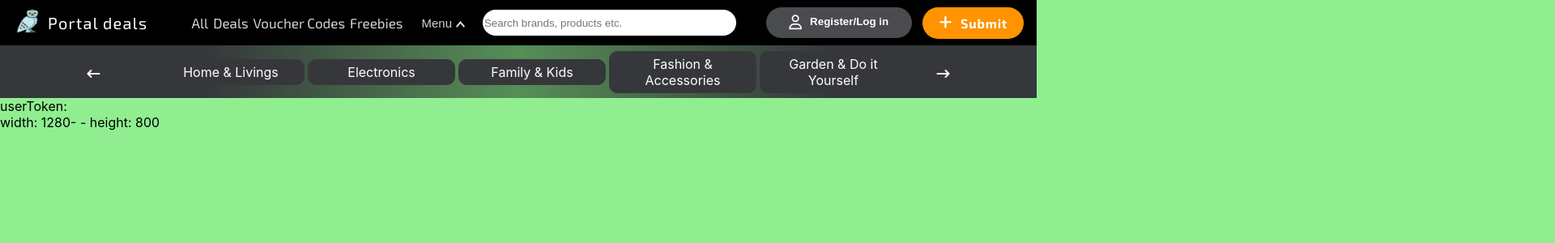
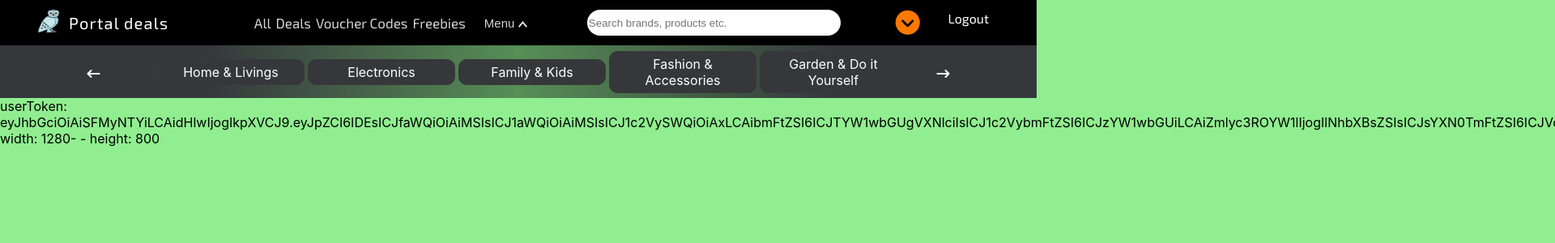
Before and after one commit to nlotoo/fuzzy-chainsaw, a React (Create React App) app: page / in a window 1280 px wide. Shown: the top 300 px of the page at 81% size, 1920 px wide, since content can reach past the window. Built offline with nearby package versions, Linux system fonts and the light colour scheme; sample sign-in values are in the browser's storage.

Commit message:
update userToken

```diff
--- a/src/App.js
+++ b/src/App.js
@@ -11,21 +11,13 @@ import GraphQL from './Components/GraphQl/GraphQL';
 import { useStateContext } from './context/StateContext';
 import useScreenSize from './Hooks/useScreenSize';
 import { useEffect } from 'react';
+import useUserToken from './Hooks/useUserToken';
 
 
 function App() {
-  let { AuthMenuState, userToken } = useStateContext();
+  let { AuthMenuState } = useStateContext();
   let screenSize = useScreenSize();
-
-
-  console.log(userToken)
-  useEffect(() => {
-
-    if (userToken == null) {
-      return console.log('userToken i clean')
-    }
-
-  }, [])
+  let userToken = useUserToken();
 
 
   return (
--- a/src/Forms/LoginForm/Login.js
+++ b/src/Forms/LoginForm/Login.js
@@ -44,9 +44,11 @@ const Login = () => {
     }
 
     if (data) {
-        toast.success('User is loged')
-        setUserToken(data.login.token)
-        localStorage.setItem('userToken', data.login.token)
+        toast.success('User is loged');
+        setUserToken(data.login.token);
+        localStorage.setItem('userToken', data.login.token);
+        window.location.reload(false);
+
         switchOffAuthMenu();
 
     }
@@ -83,7 +85,7 @@ const Login = () => {
             >
                 {({ isSubmitting }) => (
                     <Form className='login-form'>
-                        <label for='email' className='login-label'>Username or Email</label>
+                        <label htmlFor='email' className='login-label'>Username or Email</label>
                         <Field placeholder='Jon_Dawn' className='input-field-login' type="email" name="email" />
                         <ErrorMessage className='error-msg-login' name="email" component="div" />
                         <label className='login-label'>Password <span className='span-forgot'>Forgot?</span></label>
--- /dev/null
+++ b/src/Hooks/useUserToken.js
@@ -0,0 +1,24 @@
+import React, { useEffect, useState } from 'react';
+
+const useUserToken = () => {
+  const [userToken, setUserToken] = useState(localStorage.getItem('userToken'));
+
+  useEffect(() => {
+    const handleStorageChange = (event) => {
+      if (event.key === 'userToken') {
+        setUserToken(event.newValue);
+      }
+    };
+
+    handleStorageChange({ key: 'userToken', newValue: localStorage.getItem('userToken') });
+
+    return () => {
+      // Cleanup function (optional)
+    };
+  }, []);
+
+  console.log(userToken);
+  return userToken;
+};
+
+export default useUserToken;
--- a/src/Menus/MainMenu/MainMenu.js
+++ b/src/Menus/MainMenu/MainMenu.js
@@ -14,13 +14,18 @@ import RegLogSubBtns from './MenuButtons/RegLogSubBtns';
 import DropMenu from '../DropMenu/DropMenu';
 import MainAuthForm from '../../AuthorizationModal/MainAuthForm';
 import UserMenu from '../UserDropDownMenu/UserMenu';
+import useUserToken from '../../Hooks/useUserToken';
 
 
 const MainMenu = () => {
 
-    let { AuthMenuState, switchOffAuthMenu, showMenu, setShowMenu, userToken } = useStateContext();
+
+
+    let { AuthMenuState, switchOffAuthMenu, showMenu, setShowMenu } = useStateContext();
 
     let screenSize = useScreenSize();
+    let userToken = useUserToken();
+    console.log(userToken)
 
 
     let [searchBarSwitch, setSwitchBar] = useState(false);
@@ -57,6 +62,7 @@ const MainMenu = () => {
         }
         setTarget(!onTarget)
     }
+
 
     return (
         <div className='main-menu-container'>
--- a/src/Menus/UserDropDownMenu/UserMenu.js
+++ b/src/Menus/UserDropDownMenu/UserMenu.js
@@ -9,7 +9,7 @@ const UserMenu = () => {
     let navigate = useNavigate();
 
     let logout = () => {
-        localStorage.setItem('userToken', null)
+        localStorage.clear();
         navigate('/')
         window.location.reload(false);
 
@@ -24,14 +24,14 @@ const UserMenu = () => {
     return (
 
         <div className='main-container-usermenu' >
-            <i onClick={OpenClose} class="fa-solid fa-circle-chevron-down user-menu-icon-style" ></i>
+            <i onClick={OpenClose} className="fa-solid fa-circle-chevron-down user-menu-icon-style" ></i>
 
             {openMenu &&
                 <div className='sub-menu-user-menu scale-in-top '>
                     <div className='sub-user-menu-div'>userEmail</div>
                     <div className='sub-user-menu-div'>userDetails</div>
                     <div className='sub-user-menu-div'>userName</div>
-                    <div className='sub-user-menu-div'>createRecord</div>
+                    <div className='sub-user-menu-div'>createRecord </div>
                 </div>
             }
 
```
